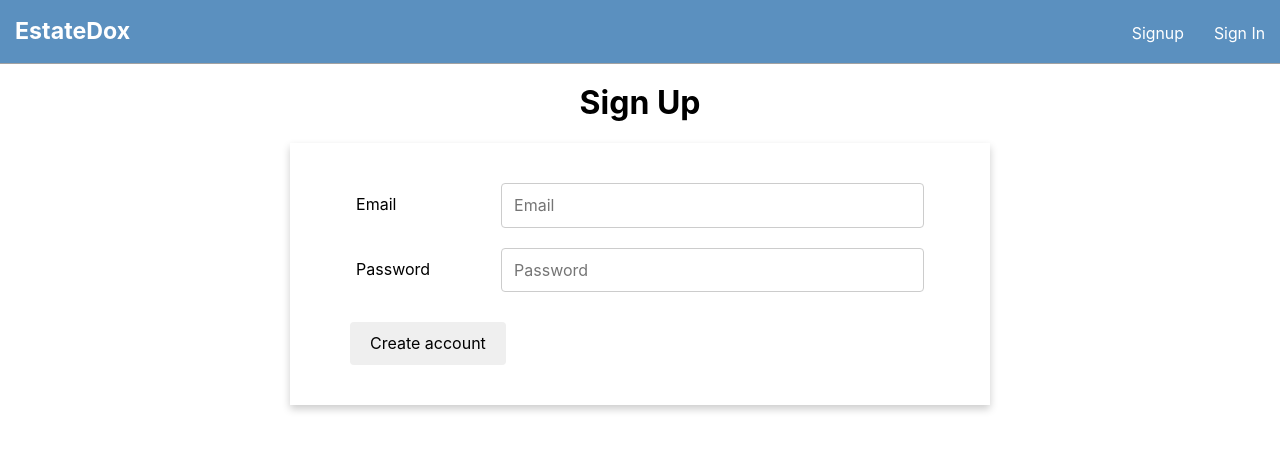
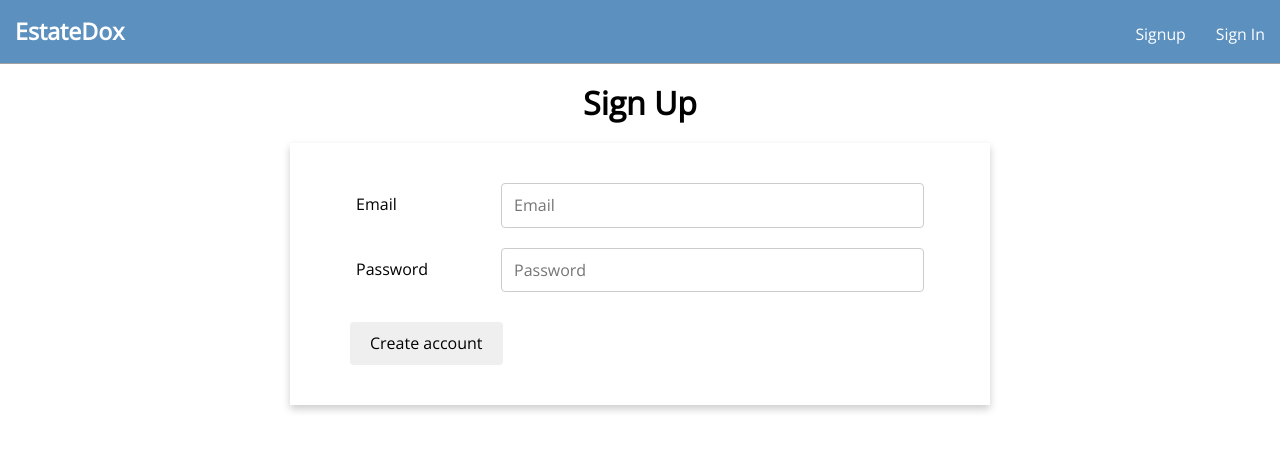
Before and after one commit to jbvance/thinkful-react-capstone-client, a React (Create React App) app: page /signup in a window 1280 px wide. Shown: the top 450 px of the page. Built offline with nearby package versions, Linux system fonts and the light colour scheme; no server answers.

Commit message:
continue unit testing on components

```diff
--- a/public/index.html
+++ b/public/index.html
@@ -3,6 +3,7 @@
   <head>
     <meta charset="utf-8">
     <link rel="shortcut icon" href="%PUBLIC_URL%/favicon.ico">
+    <link href="https://fonts.googleapis.com/css?family=Open+Sans" rel="stylesheet">
     <link rel="stylesheet" href="https://use.fontawesome.com/releases/v5.6.1/css/all.css" integrity="sha384-gfdkjb5BdAXd+lj+gudLWI+BXq4IuLW5IT+brZEZsLFm++aCMlF1V92rMkPaX4PP" crossorigin="anonymous">
     <meta name="viewport" content="width=device-width, initial-scale=1, shrink-to-fit=no">
     <meta name="theme-color" content="#000000">
--- a/src/components/auth/signin.js
+++ b/src/components/auth/signin.js
@@ -5,7 +5,7 @@ import AuthForm from './auth-form';
 
 export class Signin extends React.Component {
     redirect() {
-        this.props.history.push('/profile');
+        this.props.history.push('/start');
     }
 
     render() {
--- a/src/components/auth/signup.js
+++ b/src/components/auth/signup.js
@@ -5,7 +5,7 @@ import AuthForm from './auth-form';
 
 export class Signup extends React.Component {
     redirect() {
-        this.props.history.push('/profile');
+        this.props.history.push('/start');
     }
 
     render() {
--- a/src/components/dpoa/dpoa-agents.js
+++ b/src/components/dpoa/dpoa-agents.js
@@ -44,13 +44,13 @@ const renderAgents = ({ fields, meta: { error, submitFailed } }) => (
   </ul>
 )
 
-const DpoaAgents = props => {
-  const { handleSubmit, submitting } = props
+export const DpoaAgents = props => {
+  const { handleSubmit, submitting, previousPage } = props
   return (
     <form className="card" onSubmit={handleSubmit}>
     <FieldArray name="agents" component={renderAgents} />
     <div className="wizard-btn-row">
-      <button onClick={props.previousPage} className="btn btn-wizard previous">Previous</button>
+      <button onClick={previousPage} className="btn btn-wizard previous">Previous</button>
       <button type="submit" disabled={submitting} className="btn btn-wizard next">Next</button>
     </div>
   </form>
--- a/src/components/dpoa/effective-now.js
+++ b/src/components/dpoa/effective-now.js
@@ -3,7 +3,7 @@ import { Field,  reduxForm } from 'redux-form';
 import validate from './validate';
 import { renderSelect } from '../utils';
 
-const EffectiveNow = props => {
+export const EffectiveNow = props => {
     const { handleSubmit, submitting } = props
     return (
       <form className="card" onSubmit={handleSubmit}>
--- a/src/index.css
+++ b/src/index.css
@@ -5,9 +5,7 @@
 body {
   margin: 0;
   padding: 0;
-  font-family: -apple-system, BlinkMacSystemFont, "Segoe UI", "Roboto", "Oxygen",
-    "Ubuntu", "Cantarell", "Fira Sans", "Droid Sans", "Helvetica Neue",
-    sans-serif;
+  font-family: 'Open Sans', sans-serif;
   -webkit-font-smoothing: antialiased;
   -moz-osx-font-smoothing: grayscale;
 }
@@ -201,7 +199,7 @@ form ul li > button:before {
 }
 
 .btn-wizard {
-  width: 120px;
+  width: 130px;
   height: 40px;
   margin: 20px;
   background-color: #5b90bf;
```
Also changed, not shown: 2 other files (tests, documents, lock files or other folders).
